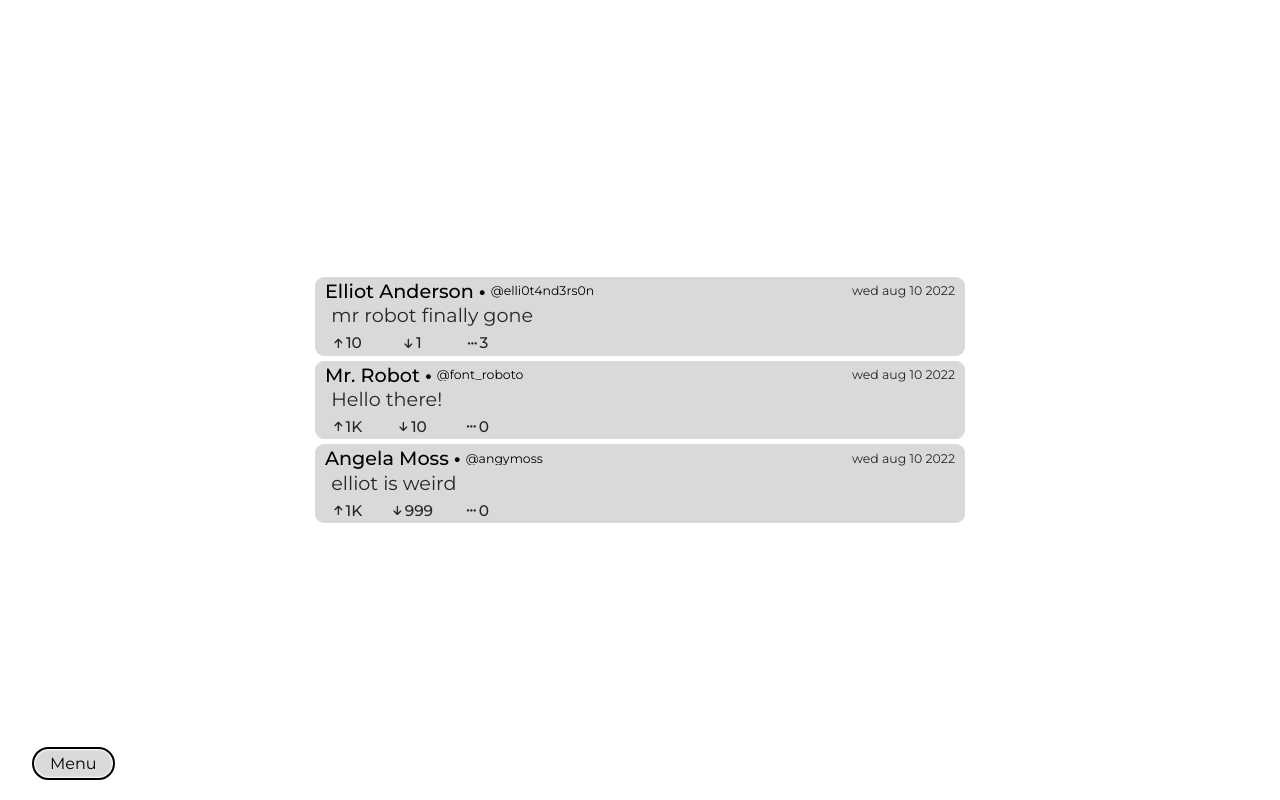
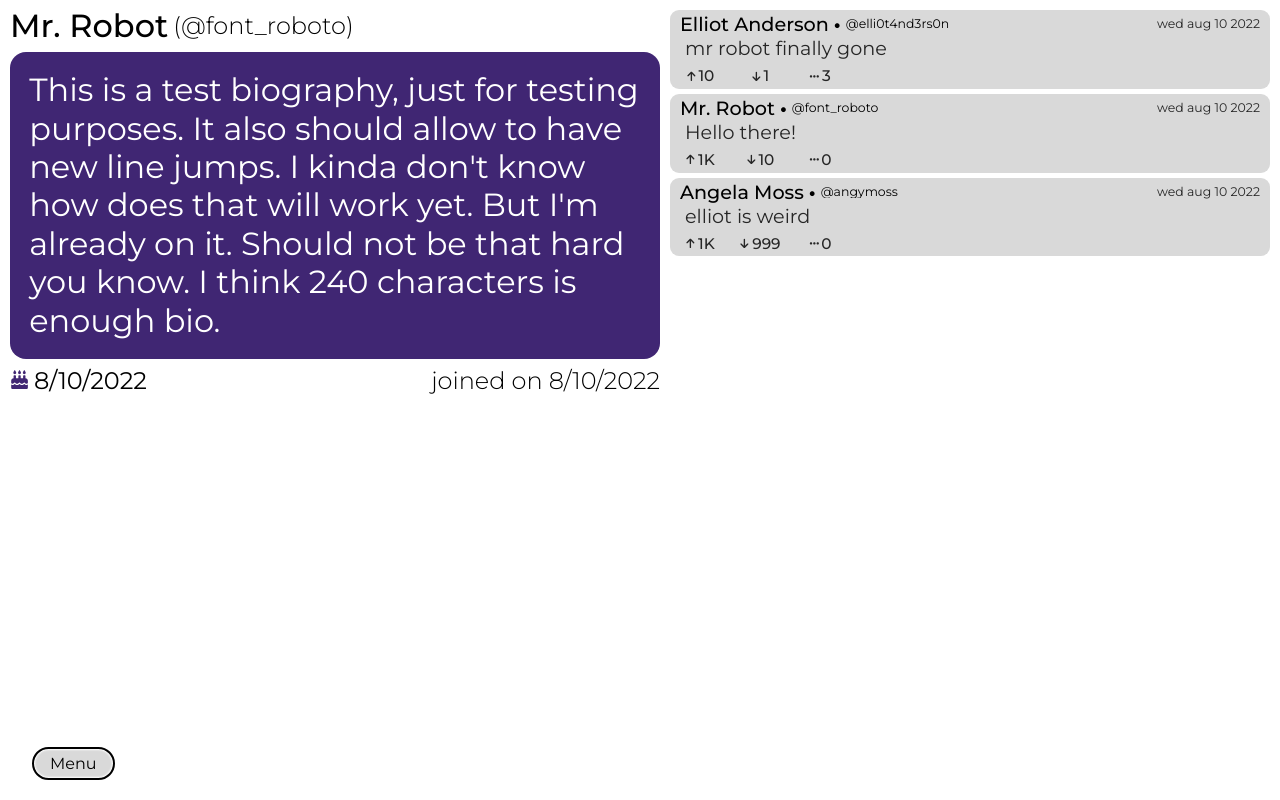
Before and after one commit to CrgioYalux/tipper-monorepo, a React (Create React App) app in the folder client/: page / in a window 1280 px wide. Built offline with nearby package versions, Linux system fonts and the light colour scheme.

Commit message:
feat(client): Create a ProfileView

```diff
--- /dev/null
+++ b/client/src/components/Icons/CakeIcon/index.jsx
@@ -0,0 +1,15 @@
+// <!--! Font Awesome Pro 6.1.2 by @fontawesome - https://fontawesome.com License - https://fontawesome.com/license (Commercial License) Copyright 2022 Fonticons, Inc. -->
+
+export const CakeIcon = ({ className = '' }) => {
+	return (
+    <svg
+      xmlns='http://www.w3.org/2000/svg'
+      viewBox='0 0 448 512'
+      className={className}
+    >
+      <path
+        d='M352 111.1c22.09 0 40-17.88 40-39.97S352 0 352 0s-40 49.91-40 72S329.9 111.1 352 111.1zM224 111.1c22.09 0 40-17.88 40-39.97S224 0 224 0S184 49.91 184 72S201.9 111.1 224 111.1zM383.1 223.1L384 160c0-8.836-7.164-16-16-16h-32C327.2 144 320 151.2 320 160v64h-64V160c0-8.836-7.164-16-16-16h-32C199.2 144 192 151.2 192 160v64H128V160c0-8.836-7.164-16-16-16h-32C71.16 144 64 151.2 64 160v63.97c-35.35 0-64 28.65-64 63.1v68.7c9.814 6.102 21.39 11.33 32 11.33c20.64 0 45.05-19.73 52.7-27.33c6.25-6.219 16.34-6.219 22.59 0C114.1 348.3 139.4 367.1 160 367.1s45.05-19.73 52.7-27.33c6.25-6.219 16.34-6.219 22.59 0C242.1 348.3 267.4 367.1 288 367.1s45.05-19.73 52.7-27.33c6.25-6.219 16.34-6.219 22.59 0C370.1 348.3 395.4 367.1 416 367.1c10.61 0 22.19-5.227 32-11.33V287.1C448 252.6 419.3 223.1 383.1 223.1zM352 373.3c-13.75 10.95-38.03 26.66-64 26.66s-50.25-15.7-64-26.66c-13.75 10.95-38.03 26.66-64 26.66s-50.25-15.7-64-26.66c-13.75 10.95-38.03 26.66-64 26.66c-11.27 0-22.09-3.121-32-7.377v87.38C0 497.7 14.33 512 32 512h384c17.67 0 32-14.33 32-32v-87.38c-9.91 4.256-20.73 7.377-32 7.377C390 399.1 365.8 384.3 352 373.3zM96 111.1c22.09 0 40-17.88 40-39.97S96 0 96 0S56 49.91 56 72S73.91 111.1 96 111.1z'
+      />
+    </svg>
+  );
+};
--- a/client/src/components/MenuBar/MenuBar.css
+++ b/client/src/components/MenuBar/MenuBar.css
@@ -1,5 +1,5 @@
 .MenuBar {
-  width: 100%;
+  width: min-content;
 
   box-sizing: border-box;
 
--- /dev/null
+++ b/client/src/components/ProfileCard/ProfileCard.css
@@ -0,0 +1,63 @@
+.ProfileCard {
+  height: max-content;
+  width: 100%;
+
+  font-size: clamp(1em, 4vw, 2em);
+
+  padding: .3em 0;
+  padding: 0;
+
+  color: var(--secondary-color-opacity-full);
+
+  display: flex;
+  flex-direction: column;
+  gap: 10px;
+}
+
+.ProfileCard section {
+  display: flex;
+  flex-direction: row;
+  align-items: center;
+  font-weight: 300;
+}
+
+.ProfileCard_header { gap: 5px; }
+
+.ProfileCard_fullname { font-weight: 500; }
+
+.ProfileCard_nickname { font-size: .75em; }
+
+.ProfileCard_body {
+  padding: .6em;
+  background-color: var(--brand-color-darker);
+  border-radius: var(--brand-border-radius);
+}
+
+.ProfileCard_biography {
+  line-height: 1.2;
+  font-weight: 400;
+  color: white;
+}
+
+.ProfileCard_footer {
+  font-size: .75em;
+  font-weight: 300;
+  justify-content: space-between;
+  height: min-content;
+}
+
+.ProfileCard_dateOfBirth {
+  display: flex;
+  flex-flow: row nowrap;
+  justify-content: center;
+  align-items: baseline;
+
+  font-weight: 400;
+  gap: 5px;
+}
+
+.ProfileCard_dateOfBirth_icon {
+  width: 1.2ch;
+  aspect-ratio: 1;
+  fill: var(--brand-color-darker);
+}
--- /dev/null
+++ b/client/src/components/ProfileCard/index.jsx
@@ -0,0 +1,25 @@
+import './ProfileCard.css';
+import { CakeIcon } from '../Icons/CakeIcon';
+
+export const ProfileCard = ({ profile, className = '' }) => {
+	return (
+		<div className={`ProfileCard ${className}`}>
+      <section className='ProfileCard_header'>
+        <span className='ProfileCard_fullname'>{profile.fullname}</span>
+        <small className='ProfileCard_nickname'>(@{profile.nickname})</small>
+      </section>
+      <section className='ProfileCard_body'>
+        <p className='ProfileCard_biography'>{profile.biography}</p>
+      </section>
+      <section className='ProfileCard_footer'>
+        <div className='ProfileCard_dateOfBirth'>
+          <CakeIcon className='ProfileCard_dateOfBirth_icon'/>
+          <small className='ProfileCard_dateOfBirth_label'>{profile.dateOfBirth}</small>
+        </div>
+        <small className='ProfileCard_created'>joined on {profile.created}</small>
+      </section>
+		</div>
+	);
+};
+
+/* add the text filter from the https://codepen.io/ines/pen/NXbmRO */
--- a/client/src/components/ProvidersWrapper/index.jsx
+++ b/client/src/components/ProvidersWrapper/index.jsx
@@ -10,7 +10,7 @@ export const ProvidersWrapper = ({ children }) => {
   return (
     <QueryClientProvider client={queryClient}>
       <ThemeProvider>
-        <ViewProvider views={VIEWS} defaultView={VIEWS.HOME}>
+        <ViewProvider views={VIEWS} defaultView={VIEWS.PROFILE}>
           <ClientProvider>
             {children}
           </ClientProvider>
--- a/client/src/components/Tip/index.jsx
+++ b/client/src/components/Tip/index.jsx
@@ -122,7 +122,6 @@ export const Tip = ({
         <div className="Interaction_comment" >
           <label htmlFor={`Interaction_comment_${ID}`} data-unclickable={true}>
             <input
-              type="radio"
               name="Interaction_comment"
               value={`Interaction_comment_${ID}`}
               id={`Interaction_comment_${ID}`}
--- a/client/src/components/TipList/TipList.css
+++ b/client/src/components/TipList/TipList.css
@@ -1,6 +1,8 @@
 .TipList.--not-for-comments {
+  /*
   width: 95%;
   max-width: 650px;
+  */
 
   display: flex;
   flex-direction: column;
--- /dev/null
+++ b/client/src/components/Views/ProfileView/ProfileView.css
@@ -0,0 +1,30 @@
+.ProfileView {
+  width: 100%;
+  height: 100%;
+
+  box-sizing: border-box;
+
+  display: flex;
+  flex-flow: row wrap;
+  justify-content: center;
+  align-items: center;
+
+  --ProfileView-spacing: 10px;
+
+  padding: var(--ProfileView-spacing);
+  gap: var(--ProfileView-spacing);
+}
+
+.ProfileView_ProfileCard,
+.ProfileView_TipList {
+  flex: 1 1 auto;
+  max-width: 650px;
+  align-self: flex-start;
+}
+
+.ProfileView_ProfileCard {
+}
+
+.ProfileView_TipList {
+  height: 100%;
+}
--- /dev/null
+++ b/client/src/components/Views/ProfileView/index.jsx
@@ -0,0 +1,18 @@
+import './ProfileView.css';
+import { useState } from 'react';
+import { mock_profiles } from '../../../mockdata/profiles';
+import { mock_tips } from '../../../mockdata/tips';
+import { TipList } from '../../TipList';
+import { ProfileCard } from '../../ProfileCard';
+
+export const ProfileView = ({ profileID, nickname }) => {
+  const [profile, setProfile] = useState({...mock_profiles[0]});
+  const [tips, setTips] = useState([...mock_tips]);
+
+	return (
+		<div className='ProfileView'>
+      <ProfileCard profile={profile} className='ProfileView_ProfileCard' />
+      <TipList tips={tips} className='ProfileView_TipList' />
+		</div>
+	);
+};
--- a/client/src/index.css
+++ b/client/src/index.css
@@ -77,6 +77,7 @@ table {
 
   --error-color: hsl(10, 60%, 50%);
   --success-color: hsl(140, 60%, 50%);
+  --brand-border-radius: 16px;
 
   /* COLOR SCHEME */
   color-scheme: light dark;
```
